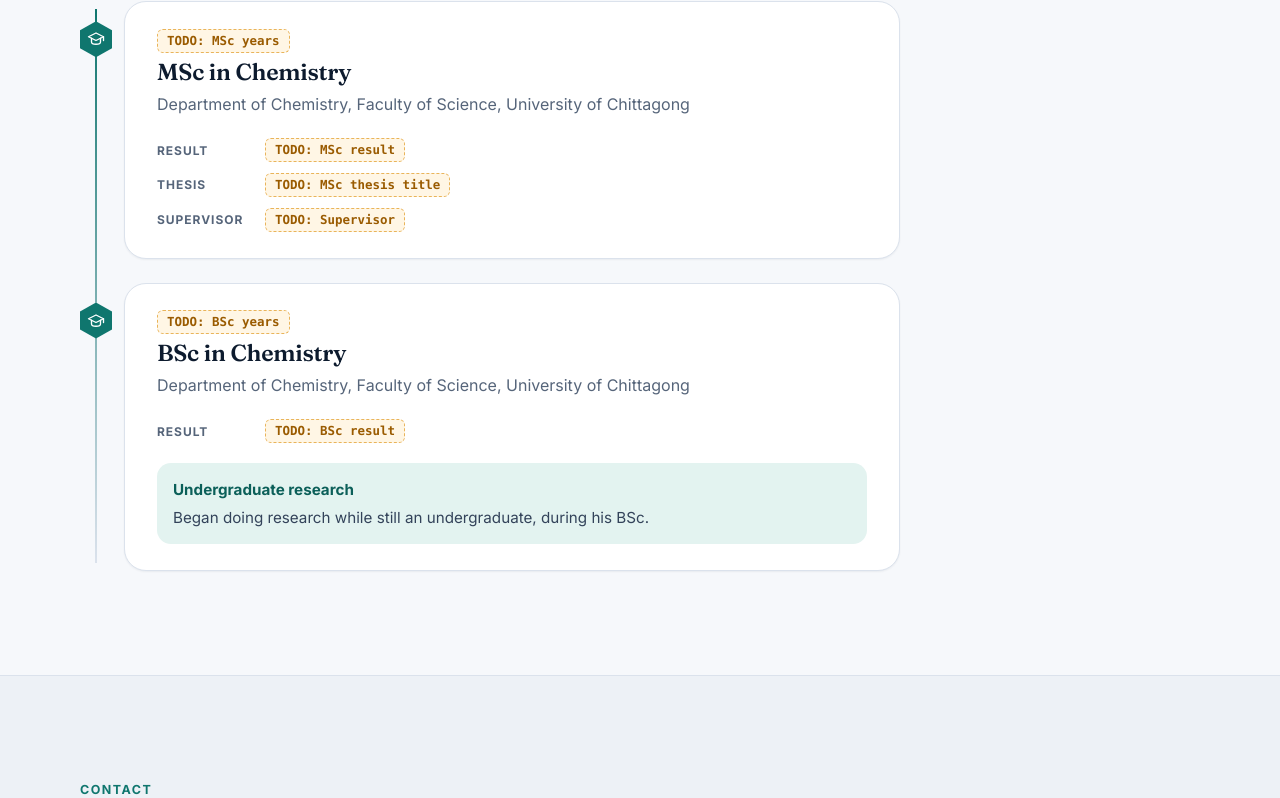
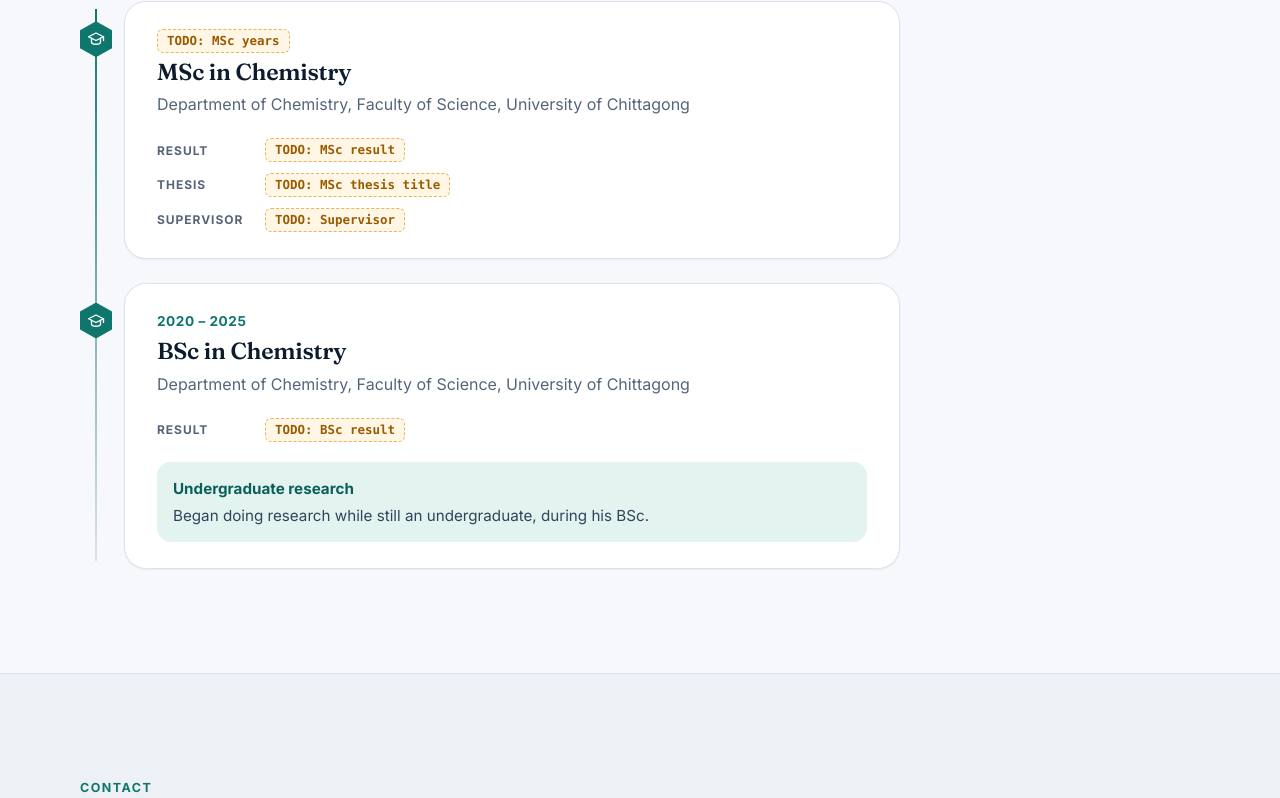
Before and after one commit to pulok1/niloy-portfolio, a Next.js app: page / in a window 1280 px wide. Shown: the part 6202-7000 px from the top of the page. Built offline with nearby package versions, Linux system fonts and the light colour scheme; no server answers.

Commit message:
feat(content): add BSc years to education timeline

```diff
--- a/src/content/profile.ts
+++ b/src/content/profile.ts
@@ -79,7 +79,7 @@ export const profile = {
     {
       degree: "BSc in Chemistry",
       institution: "University of Chittagong",
-      years: todo("{{BSC_YEARS}}", "BSc years"),
+      years: todo("{{BSC_YEARS}}", "BSc years", "2020 – 2025"),
       result: todo("{{BSC_RESULT}}", "BSc result"),
       details: [],
       note: {
```
Also changed, not shown: 1 other file (tests, documents, lock files or other folders).
